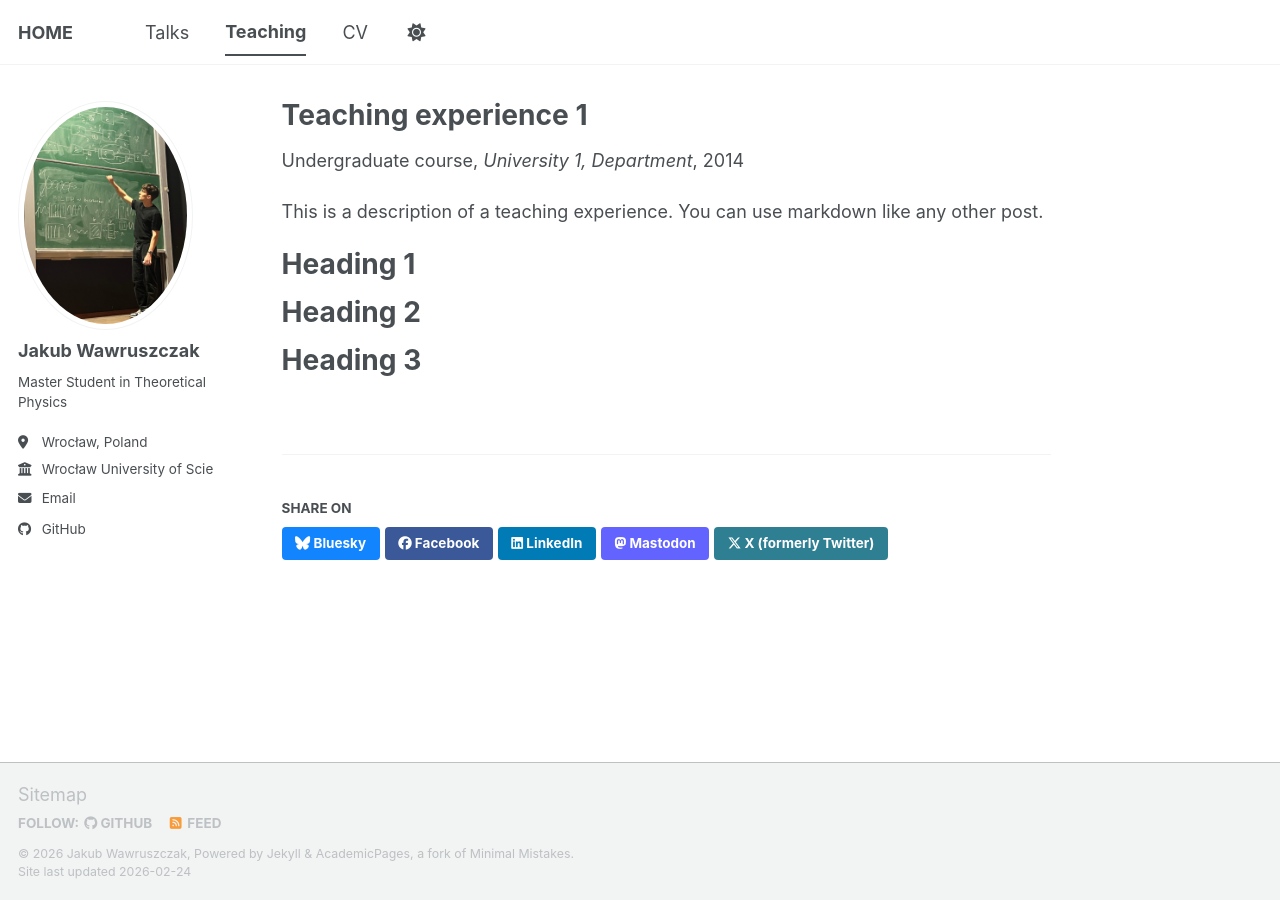
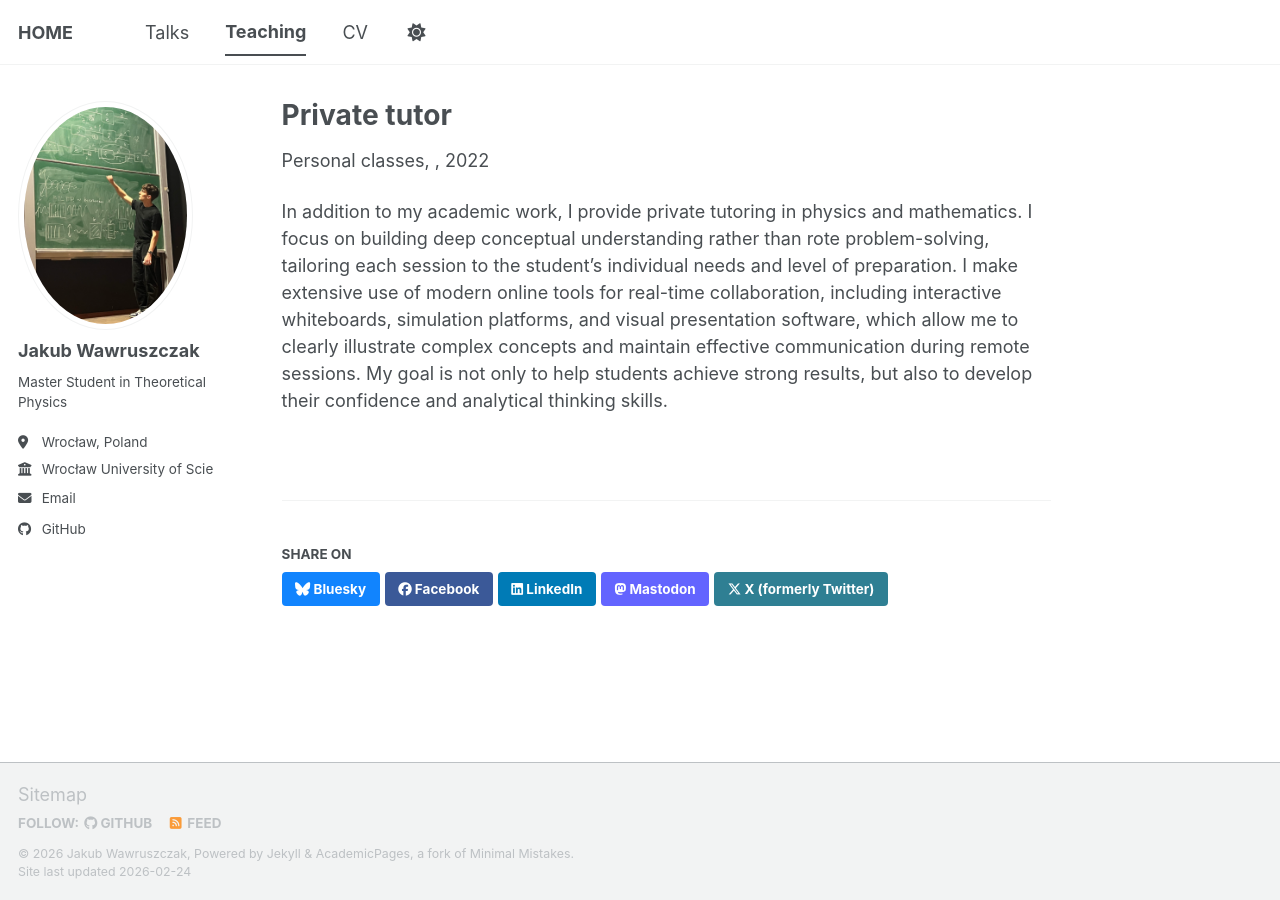
Before and after one commit to JakubWaw/JakubWaw.github.io, a Jekyll site: the page built from _teaching/2014-spring-teaching-1.md, in a window 1280 px wide. Built offline with Jekyll 4.4.1, drawn with Linux system fonts in a browser that asks for light colours; a script bundle is joined from its source files by our own code; library files that are not in the unit come from our copies.

Commit message:
Revise teaching experience to private tutoring
Updated teaching experience details to reflect private tutoring role and added a detailed description of the tutoring approach.

```diff
--- a/_teaching/2014-spring-teaching-1.md
+++ b/_teaching/2014-spring-teaching-1.md
@@ -1,20 +1,11 @@
 ---
-title: "Teaching experience 1"
+title: "Private tutor"
 collection: teaching
-type: "Undergraduate course"
-permalink: /teaching/2014-spring-teaching-1
-venue: "University 1, Department"
-date: 2014-01-01
-location: "City, Country"
+type: "Personal classes"
+permalink: /teaching/Private_tutoring
+venue: ""
+date: 2022-10-15
+location: "Poland, Wrocław"
 ---
 
-This is a description of a teaching experience. You can use markdown like any other post.
-
-Heading 1
-======
-
-Heading 2
-======
-
-Heading 3
-======
+In addition to my academic work, I provide private tutoring in physics and mathematics. I focus on building deep conceptual understanding rather than rote problem-solving, tailoring each session to the student’s individual needs and level of preparation. I make extensive use of modern online tools for real-time collaboration, including interactive whiteboards, simulation platforms, and visual presentation software, which allow me to clearly illustrate complex concepts and maintain effective communication during remote sessions. My goal is not only to help students achieve strong results, but also to develop their confidence and analytical thinking skills.
```
